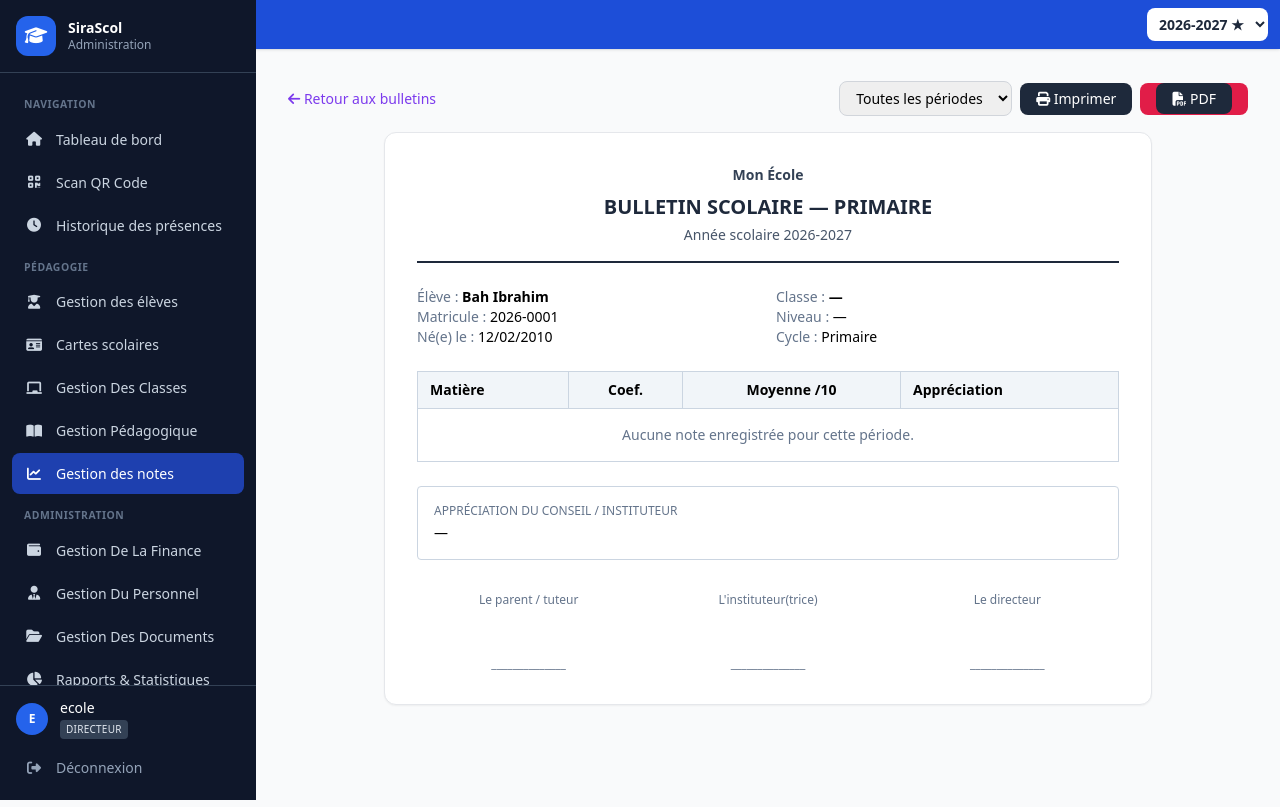
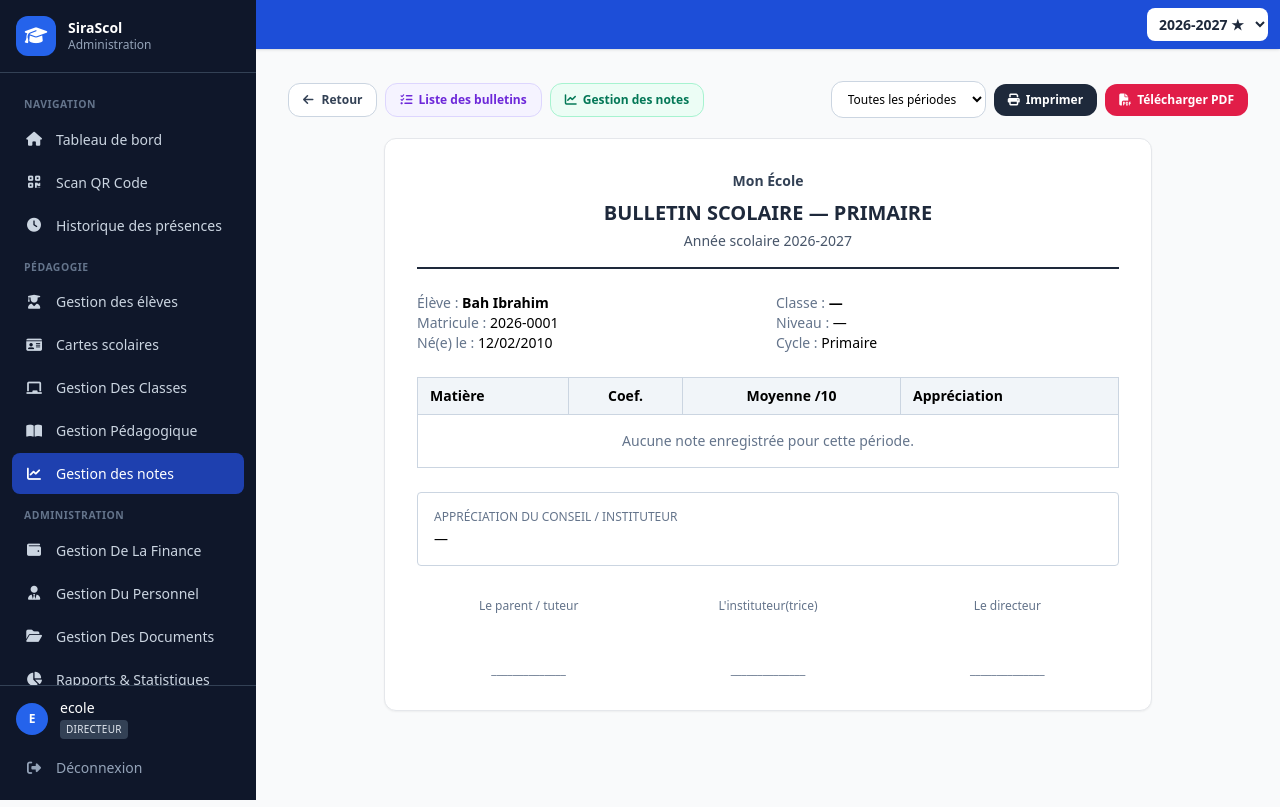
Before and after one commit to issa1299/SiraScol, a Django app: page /notes/bulletin/1/ in a window 1280 px wide. Shown: the top 807 px of the page. Run offline with Django 5.2, Linux system fonts and the light colour scheme; a user stored in the database is signed in; data comes from the database, SQL or seed files in the repository; some libraries are stand-ins or nearby versions.

Commit message:
UI: Boutons de retour intelligents et modernes sur les ecrans de notes et bulletins

```diff
--- a/templates/grades/bulletin_primaire.html
+++ b/templates/grades/bulletin_primaire.html
@@ -13,27 +13,38 @@
 {% endblock %}
 
 {% block content %}
-<div class="no-print mb-4 flex flex-wrap gap-3 items-center justify-between">
-    <a href="{% url 'grades:bulletin_list' %}{% if classroom %}?classroom={{ classroom.id }}{% if period %}&period={{ period.id }}{% endif %}{% endif %}"
-       class="text-sm text-violet-600 hover:text-violet-800 font-medium">
-        <i class="fas fa-arrow-left"></i> Retour aux bulletins
-    </a>
+<div class="no-print mb-5 flex flex-wrap gap-3 items-center justify-between">
+    <div class="flex items-center gap-2">
+        <button type="button" onclick="if(window.history.length > 1){history.back();}else{location.href='{% url 'grades:bulletin_list' %}';}"
+           class="inline-flex items-center gap-2 bg-white border border-slate-300 hover:bg-slate-50 text-slate-700 px-3.5 py-2 rounded-xl text-xs font-semibold shadow-xs transition-colors cursor-pointer">
+            <i class="fas fa-arrow-left"></i> Retour
+        </button>
+        <a href="{% url 'grades:bulletin_list' %}{% if classroom %}?classroom={{ classroom.id }}{% if period %}&period={{ period.id }}{% endif %}{% endif %}"
+           class="inline-flex items-center gap-1.5 bg-violet-50 border border-violet-200 text-violet-700 hover:bg-violet-100 px-3.5 py-2 rounded-xl text-xs font-semibold transition-colors">
+            <i class="fas fa-list-check"></i> Liste des bulletins
+        </a>
+        <a href="{% url 'grades:classes' %}"
+           class="inline-flex items-center gap-1.5 bg-emerald-50 border border-emerald-200 text-emerald-700 hover:bg-emerald-100 px-3.5 py-2 rounded-xl text-xs font-semibold transition-colors">
+            <i class="fas fa-chart-line"></i> Gestion des notes
+        </a>
+    </div>
     <div class="flex gap-2 items-center">
         <form method="get" class="flex gap-2 items-center">
-            <select name="period" onchange="this.form.submit()" class="border border-gray-300 rounded-lg px-3 py-1.5 text-sm">
+            <select name="period" onchange="this.form.submit()" class="border border-slate-300 rounded-xl px-3 py-2 text-xs bg-white focus:outline-none focus:ring-2 focus:ring-emerald-500">
                 <option value="">Toutes les périodes</option>
                 {% for p in periods %}
                 <option value="{{ p.id }}" {% if period and period.id == p.id %}selected{% endif %}>{{ p.name }}</option>
                 {% endfor %}
             </select>
         </form>
-        <a href="?period={% if period %}{{ period.id }}{% endif %}&print=1" target="_blank"
-           class="bg-slate-800 text-white px-4 py-1.5 rounded-lg text-sm" onclick="window.print()">
+        <button type="button" onclick="window.print()"
+           class="inline-flex items-center gap-1.5 bg-slate-800 hover:bg-slate-900 text-white px-3.5 py-2 rounded-xl text-xs font-semibold shadow-xs transition-colors">
             <i class="fas fa-print"></i> Imprimer
         </button>
-        <button type="button" onclick="sirascolExportPdf('.print-area', 'bulletin.pdf')" class="bg-rose-600 text-white px-4 py-1.5 rounded-lg text-sm">
-            <i class="fas fa-file-pdf"></i> PDF
-        </a>
+        <button type="button" onclick="sirascolExportPdf('.print-area', 'bulletin.pdf')"
+           class="inline-flex items-center gap-1.5 bg-rose-600 hover:bg-rose-700 text-white px-3.5 py-2 rounded-xl text-xs font-semibold shadow-xs transition-colors">
+            <i class="fas fa-file-pdf"></i> Télécharger PDF
+        </button>
     </div>
 </div>
 
--- a/templates/grades/cotes_hub.html
+++ b/templates/grades/cotes_hub.html
@@ -118,7 +118,7 @@
 {# ── ÉTAPE 2 : CHOISIR LA CLASSE DU CYCLE ── #}
 <div class="mb-5 flex flex-col sm:flex-row sm:items-center justify-between gap-3">
   <div>
-    <a href="{% url 'grades:classes' %}" class="inline-flex items-center gap-1.5 text-xs text-emerald-700 hover:text-emerald-800 font-semibold mb-1">
+    <a href="{% url 'grades:classes' %}" class="inline-flex items-center gap-2 bg-white border border-slate-200 hover:bg-slate-50 text-slate-700 px-3.5 py-1.5 rounded-xl text-xs font-semibold shadow-xs mb-2 transition-colors">
       <i class="fas fa-arrow-left"></i> Changer de cycle
     </a>
     <h2 class="text-lg font-bold text-slate-900">
@@ -180,7 +180,7 @@
 {# ── ÉTAPE 3 : CLASSE SÉLECTIONNÉE ── #}
 <div class="mb-5 flex items-center justify-between">
   <div>
-    <a href="?cycle={{ cycle_filter }}" class="inline-flex items-center gap-1.5 text-xs text-emerald-700 hover:text-emerald-800 font-semibold mb-1">
+    <a href="?cycle={{ cycle_filter }}" class="inline-flex items-center gap-2 bg-white border border-slate-200 hover:bg-slate-50 text-slate-700 px-3.5 py-1.5 rounded-xl text-xs font-semibold shadow-xs mb-2 transition-colors">
       <i class="fas fa-arrow-left"></i> Retour aux classes
     </a>
     <h2 class="text-lg font-bold text-slate-900">{{ classroom.name }}</h2>
--- a/templates/grades/saisie_classe.html
+++ b/templates/grades/saisie_classe.html
@@ -6,7 +6,7 @@
 <div class="max-w-2xl mx-auto">
 
   <a href="{% url 'grades:classes' %}{% if is_primary %}?cycle=primaire{% else %}?cycle=secondaire{% endif %}"
-     class="text-sm text-emerald-700 inline-flex items-center gap-1 mb-2">
+     class="inline-flex items-center gap-2 bg-white border border-slate-200 hover:bg-slate-50 text-slate-700 px-3.5 py-2 rounded-xl text-xs font-semibold shadow-xs mb-3 transition-colors">
     <i class="fas fa-arrow-left"></i> Retour aux classes
   </a>
 
```
Also changed, not shown: templates/grades/bulletin_list.html (+4 -4 lines), templates/grades/bulletin_secondaire.html (+22 -14 lines), templates/grades/grade_entry.html (+5 -5 lines), templates/grades/saisie_eleve.html (+2 -8 lines).
